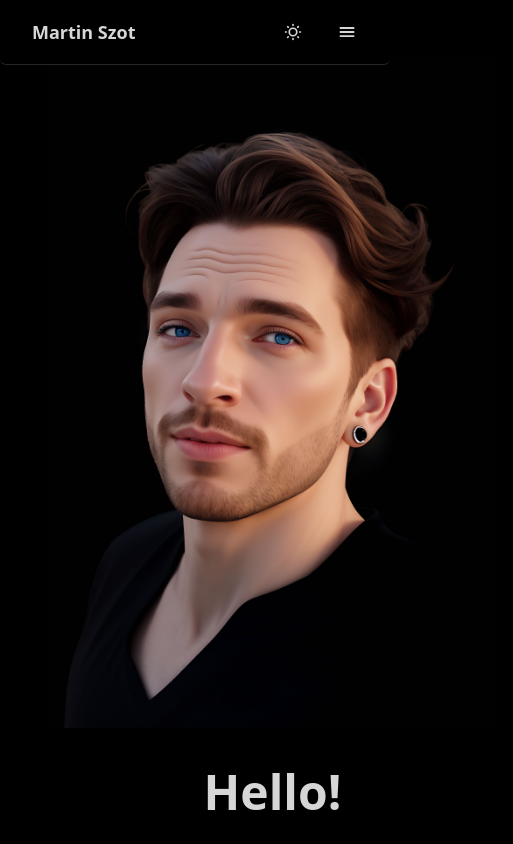
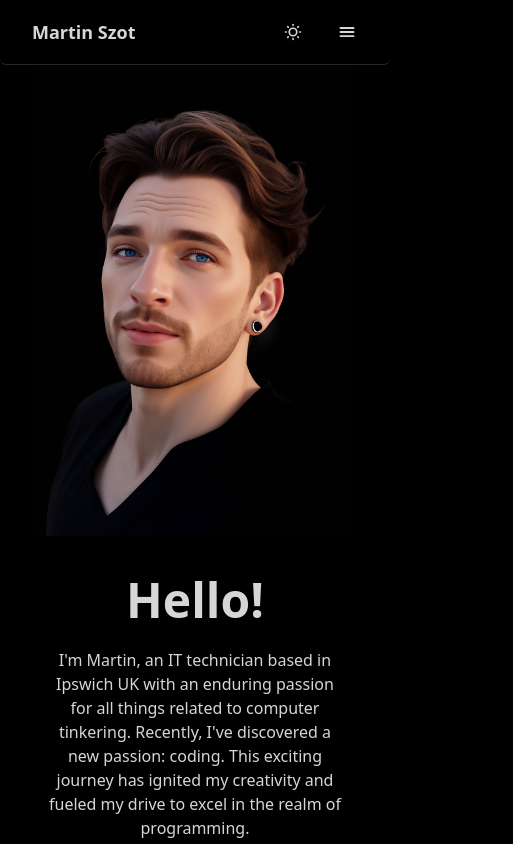
Before and after one commit to MSzoot/Portfolio, a React (Vite) app: page / in a window 390 px wide. Shown: the top 844 px of the page, 513 px wide, since content can reach past the window. Built offline with nearby package versions, Linux system fonts and the light colour scheme.

Commit message:
respo fix

```diff
--- a/index.html
+++ b/index.html
@@ -9,7 +9,7 @@
       rel="stylesheet"
     />
     <meta name="viewport" content="width=device-width, initial-scale=1.0" />
-    <title>Marcin Szot</title>
+    <title>Martin Szot</title>
   </head>
   <body>
     <div id="root" class="h-screen"></div>
--- a/src/components/footer.jsx
+++ b/src/components/footer.jsx
@@ -7,10 +7,10 @@ export default function Footer() {
         <p>Copyright © 2024 - All right reserved</p>
       </aside>
       <div className="flex gap-4 md:place-self-center md:justify-self-end">
-        <a>
+        <a href="https://www.linkedin.com/in/marcin-szot-7b2308119/">
           <SiLinkedin size={22} />
         </a>
-        <a>
+        <a href="https://github.com/MSzoot">
           <SiGithub size={22} />
         </a>
       </div>
--- a/src/components/hero.jsx
+++ b/src/components/hero.jsx
@@ -2,10 +2,10 @@ import msphoto from "../imgs/msv1.jpeg";
 /* eslint-disable react/no-unescaped-entities */
 export default function Hero() {
   return (
-    <div className="hero mx-auto min-h-screen w-10/12 bg-base-100">
+    <div className="hero min-h-screen bg-base-100">
       <div className="hero-content flex-col-reverse gap-10 text-center md:text-left lg:flex-row">
-        <div className="md:w-6/12">
-          <h1 className="text-5xl font-bold ">Hello!</h1>
+        <div className="w-10/12">
+          <h1 className="text-5xl font-bold">Hello!</h1>
           <p className="py-6">
             I'm Martin, an IT technician based in Ipswich UK with an enduring
             passion for all things related to computer tinkering. Recently, I've
@@ -17,7 +17,7 @@ export default function Hero() {
             Contact me{" "}
           </a>
         </div>
-        <img src={msphoto} className="mt-10 max-w-md" />
+        <img src={msphoto} className="mt-10 max-w-xs md:max-w-md" />
       </div>
     </div>
   );
```
